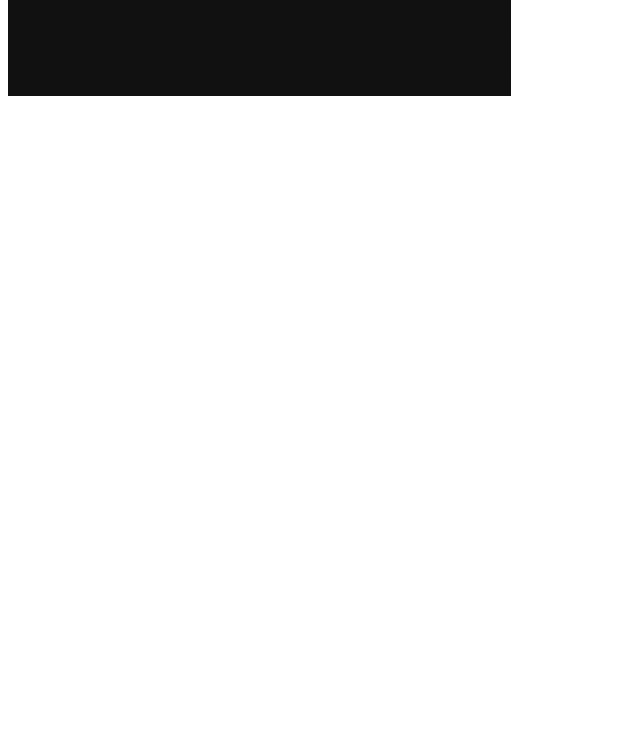
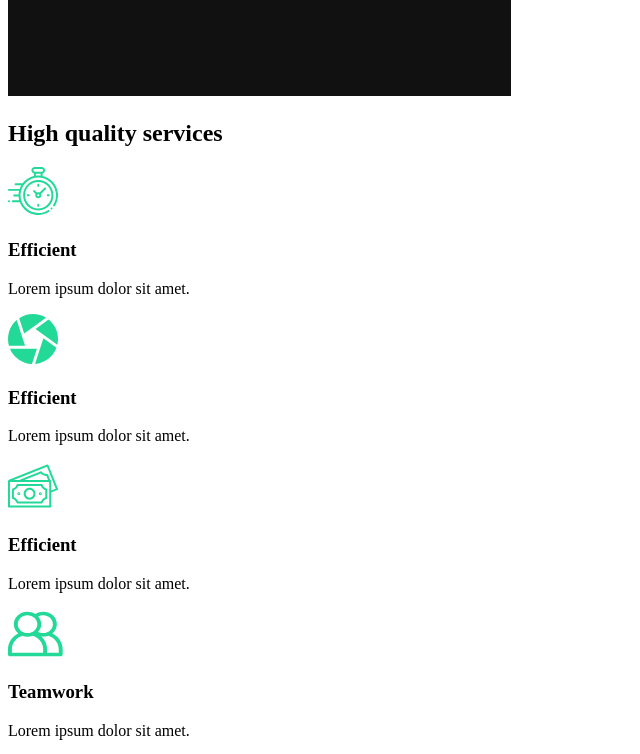
Before and after one commit to sand-zi/portfolio-indev, a React (Create React App) app: page / in a window 1280 px wide. Shown: the part 900-1654 px from the top of the page, without its empty margins (0-640 px from the left). Before the commit the page ends 1008 px from the top, so only its background shows below. Built offline with nearby package versions, Linux system fonts and the light colour scheme.

Commit message:
ServicesSection

```diff
--- a/src/components/AboutSection.jsx
+++ b/src/components/AboutSection.jsx
@@ -20,7 +20,7 @@ export const AboutSection = () => {
                     <button> Contact me</button>
                 </div>
                 <div className="image">
-                    <img src={home1} alt="" />
+                    <img src={home1} alt="camera-man" />
                 </div>
             </div>
         </section>
--- /dev/null
+++ b/src/components/ServiceSection.jsx
@@ -0,0 +1,53 @@
+// Import Icons
+
+import clock from '../assets/images/clock.svg'
+import diaphragm from '../assets/images/diaphragm.svg'
+import money from '../assets/images/money.svg'
+import teamwork from '../assets/images/teamwork.svg'
+
+// Import Image
+import home2 from '../assets/images/home2.png'
+export const ServiceSection = () => {
+
+
+    return (
+        <section className="service-section">
+            <div className="descriprion">
+                <h2> High <span>quality </span> services</h2>
+
+                <div className="cards-container">
+
+                    <div className="card">
+                        <div className="icon">
+                            <img src={clock} alt="clock" />
+                            <h3>Efficient</h3>
+                        </div>
+                        <p>Lorem ipsum dolor sit amet.</p>
+                    </div>
+                    <div className="card">
+                        <div className="icon">
+                            <img src={diaphragm} alt="diaphragm" />
+                            <h3>Efficient</h3>
+                        </div>
+                        <p>Lorem ipsum dolor sit amet.</p>
+                    </div>
+                    <div className="card">
+                        <div className="icon">
+                            <img src={money} alt="money" />
+                            <h3>Efficient</h3>
+                        </div>
+                        <p>Lorem ipsum dolor sit amet.</p>
+                    </div>
+                    <div className="card">
+                        <div className="icon">
+                            <img src={teamwork} alt="teamwork" />
+                            <h3>Teamwork</h3>
+                        </div>
+                        <p>Lorem ipsum dolor sit amet.</p>
+                    </div>
+                </div>
+                <img src={home2} alt="canon-camera" />
+            </div>
+        </section>
+    )
+}
--- a/src/pages/AboutPage.jsx
+++ b/src/pages/AboutPage.jsx
@@ -1,4 +1,5 @@
 import { AboutSection } from "../components/AboutSection"
+import { ServiceSection } from "../components/ServiceSection"
 
 
 
@@ -7,6 +8,7 @@ export const AboutPage = () => {
     return (
         <section className="about-page">
             <AboutSection />
+            <ServiceSection />
         </section>
     )
 
```
